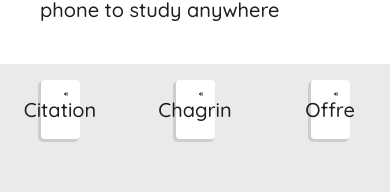
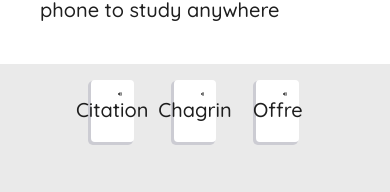
Before and after one commit to flipword/flipword-hub-nuxt-version, a Nuxt app: page /about-us in a window 390 px wide. Shown: the part 3024-3216 px from the top of the page. Built offline with nearby package versions, Linux system fonts and the light colour scheme; what vue3-resize would draw is missing.

Commit message:
:sparkles: increase flip card size

```diff
--- a/components/FlipCard.vue
+++ b/components/FlipCard.vue
@@ -49,8 +49,8 @@ const props = defineProps({
 <style scoped>
 .flip-card {
   background-color: transparent;
-  width: 10vw;
-  height: 15vw;
+  width: 11vw;
+  height: 16vw;
   transition: 0.4s ease-in-out transform, 0.3s ease-in-out box-shadow;
   perspective: 1000px;
 }
--- a/pages/[langs]/index.vue
+++ b/pages/[langs]/index.vue
@@ -157,7 +157,7 @@
           class="flex flex-col justify-center sm:col-span-7 order-6 w-full order-2"
         >
           <div
-            class="flex flex-row gap-24 justify-center items-center sm:rounded-r-3xl transition-all duration-500"
+            class="flex flex-row xl:gap-24 lg:gap-16 gap-10 justify-center 2xl:mt-4 items-center sm:rounded-r-3xl transition-all duration-500"
             :class="thirdTextDisplayed ? 'opacity-100' : 'opacity-0'"
           >
             <FlipCard
```
